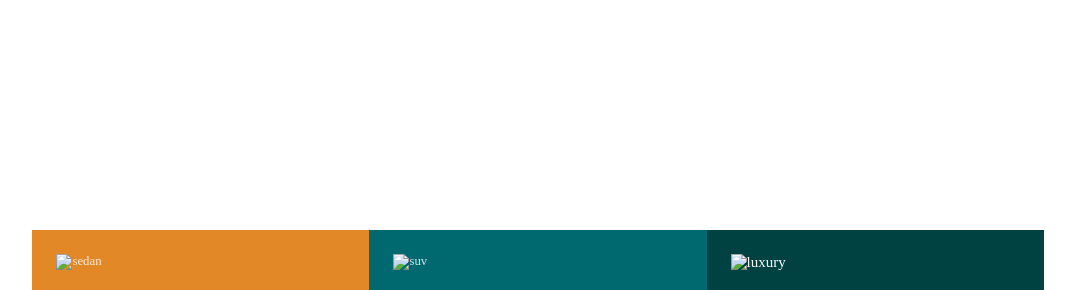
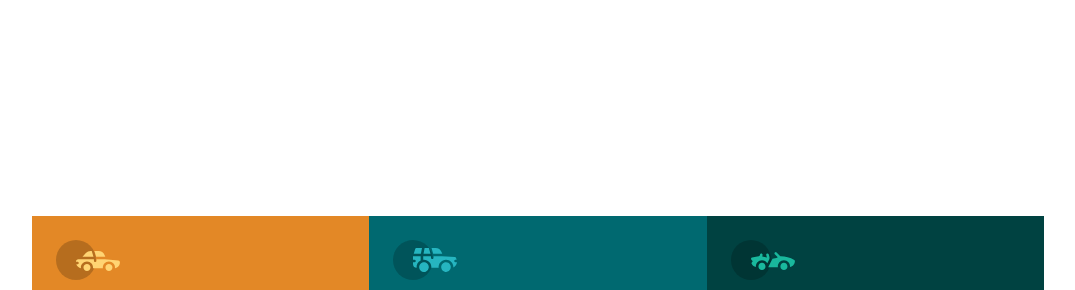
Before and after one commit to Ashfinn/3-Column-Preview-Card-Component, a plain HTML site: page index.html in a window 1280 px wide. Shown: the part 32-322 px from the top of the page, without its empty margins (102-1177 px from the left). Drawn offline with Linux system fonts and the light colour scheme; the site is published under a folder, as on GitHub Pages, so addresses that start at the root find nothing.

Commit message:
modified:   index.html 	modified:   style.css

```diff
--- a/index.html
+++ b/index.html
@@ -13,14 +13,14 @@
 <body>
   <main>
     <section id="block-1">
-      <img src="/images/icon-sedans.svg" alt="sedan">
+      <img src="images/icon-sedans.svg" alt="sedan">
       <h1>SEDANS</h1>
       <p class="details">Choose a sedan for its affordability and excellent fuel economy. Ideal for cruising in the city
         or on your next road trip.</p>
       <button type="submit">Learn More</button>
     </section>
     <section id="block-2">
-      <img src="/images/icon-suvs.svg" alt="suv">
+      <img src="images/icon-suvs.svg" alt="suv">
       <h1>SUVS</h1>
       <p class="details">Take an SUV for its spacious interior, power, and versatility. Perfect for your next family vacation
         and off-road adventures.</p>
@@ -30,7 +30,7 @@
 
     </section>
     <section id="block-3">
-      <img src="/images/icon-luxury.svg" alt="luxury">
+      <img src="images/icon-luxury.svg" alt="luxury">
       <h1>LUXURY</h1>
       <p class="details">Cruise in the best car brands without the bloated prices. Enjoy the enhanced comfort of a luxury
         rental and arrive in style.</p>
--- a/style.css
+++ b/style.css
@@ -1,10 +1,10 @@
 @font-face {
   font-family: "lexend";
-  src: url(/fonts/LexendDeca-VariableFont_wght.ttf);
+  src: url(fonts/LexendDeca-VariableFont_wght.ttf);
 }
 @font-face {
   font-family: "shoulder";
-  src: url(/fonts/BigShouldersDisplay-VariableFont_wght.ttf);
+  src: url(fonts/BigShouldersDisplay-VariableFont_wght.ttf);
 }
 body {
   font-size: 15px;
```
